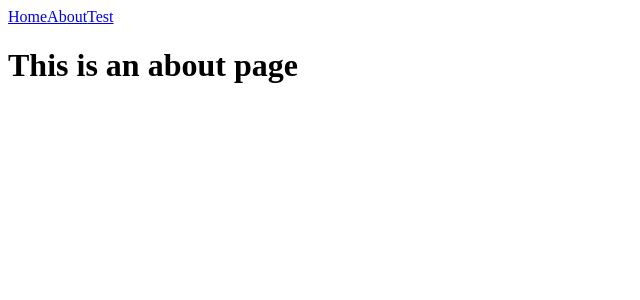
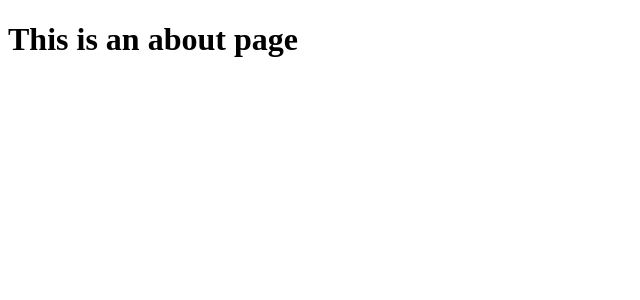
Before and after one commit to permesilo/a4-allex-front, a Vue app: page /about in a window 1280 px wide. Shown: the top 300 px of the page, without its empty margins (0-640 px from the left). Built offline with nearby package versions, Linux system fonts and the light colour scheme.

Commit message:
fix: App.vue 라우터 링크를 안보이도록 수정

```diff
--- a/src/App.vue
+++ b/src/App.vue
@@ -1,9 +1,9 @@
 <template>
   <div id="app">
     <nav>
-      <router-link to="/">Home</router-link>
-      <router-link to="/about">About</router-link>
-      <router-link to="/test">Test</router-link>
+<!--      <router-link to="/">Home</router-link>-->
+<!--      <router-link to="/about">About</router-link>-->
+<!--      <router-link to="/test">Test</router-link>-->
     </nav>
     <router-view/>
   </div>
```
